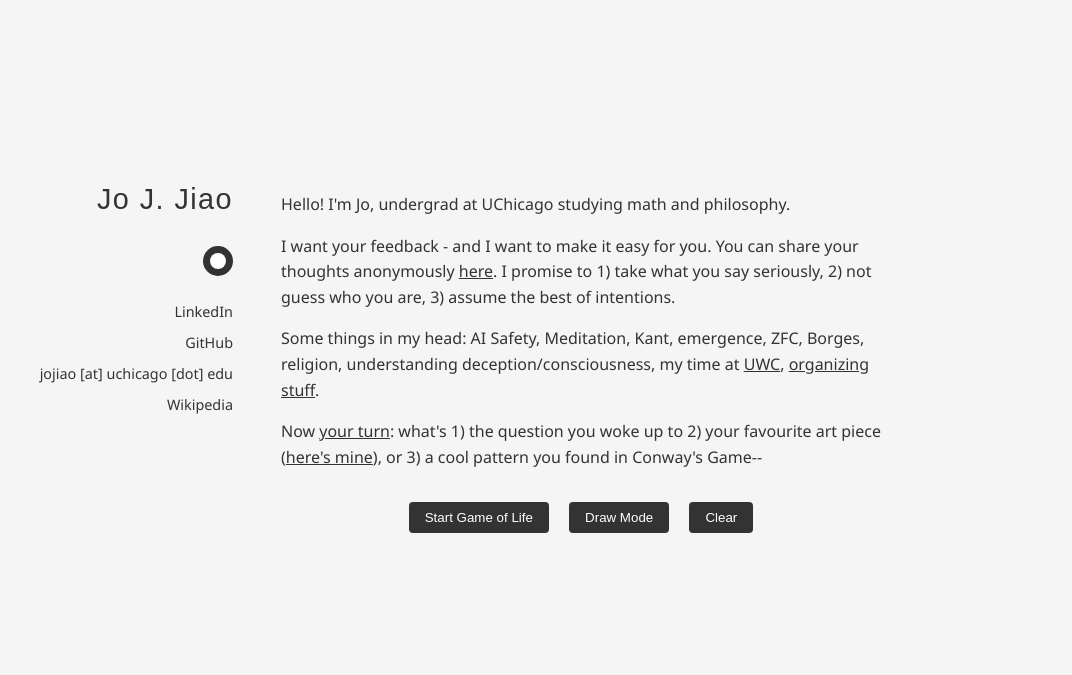
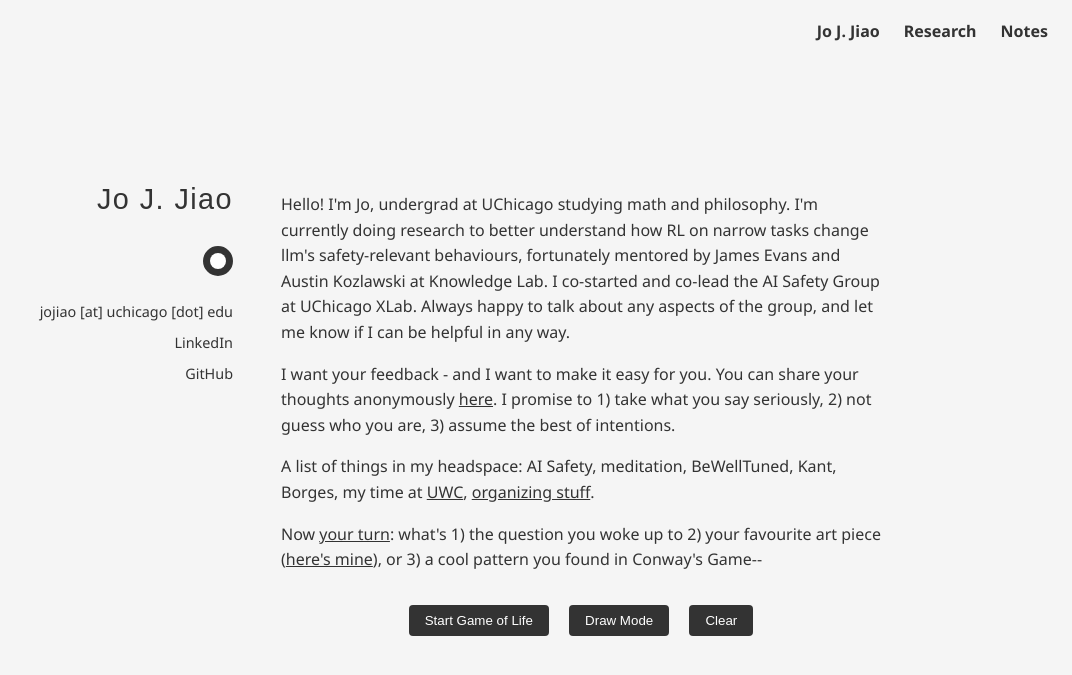
Before and after one commit to JoNeedsSleep/joneedssleep.github.io, a Jekyll site: the page built from index.md, in a window 1280 px wide and 900 px high. Shown: the top 675 px of the window, without its empty margins (208-1280 px from the left). Built offline with Jekyll 4.4.1, drawn with Linux system fonts in a browser that asks for light colours; some web fonts are replaced.

```diff
--- a/_layouts/default.html
+++ b/_layouts/default.html
@@ -293,9 +293,35 @@
             color: var(--link-hover-color);
             text-decoration: underline;
         }
+        /* Top navigation styles */
+        .top-nav {
+            position: fixed;
+            top: 1.2rem;
+            right: 1.5rem;
+            display: flex;
+            gap: 1.5rem;
+            font-family: 'Noto Sans', sans-serif;
+            z-index: 200;
+        }
+
+        .top-nav a {
+            color: var(--text-color);
+            text-decoration: none;
+            font-weight: 700;
+            transition: color 0.2s;
+        }
+
+        .top-nav a:hover {
+            color: var(--link-hover-color);
+        }
     </style>
 </head>
 <body>
+    <nav class="top-nav">
+        <a href="{{ site.baseurl }}/">Jo J. Jiao</a>
+        <a href="{{ site.baseurl }}/research/">Research</a>
+        <a href="{{ site.baseurl }}/notes/">Notes</a>
+    </nav>
     {{ content }}
 </body>
 </html>
--- a/index.md
+++ b/index.md
@@ -7,21 +7,22 @@ layout: default
         <h1 class="name">Jo J. Jiao</h1>
         <button id="darkModeButton" class="theme-toggle" aria-label="Toggle dark mode"></button>
         <div class="social-links">
+            <a>jojiao [at] uchicago [dot] edu</a>
             <a href="https://linkedin.com/in/jojiao">LinkedIn</a>
             <a href="https://github.com/JoNeedsSleep">GitHub</a>
-            <a>jojiao [at] uchicago [dot] edu</a>
-            <a href="https://en.wikipedia.org/wiki/User:JoNeedsSleep">Wikipedia</a>
         </div>
     </div>
     <div class="right-column">
         <p>
-            Hello! I'm Jo, undergrad at UChicago studying math and philosophy.
+            Hello! I'm Jo, undergrad at UChicago studying math and philosophy. I'm currently doing research to better understand how RL on narrow tasks change llm's safety-relevant behaviours, fortunately mentored by James Evans and Austin Kozlawski at Knowledge Lab.
+
+            I co-started and co-lead the AI Safety Group at UChicago XLab. Always happy to talk about any aspects of the group, and let me know if I can be helpful in any way.
         </p>
         <p>
             I want your feedback - and I want to make it easy for you. You can share your thoughts anonymously <a href="https://www.admonymous.co/joneedssleep">here</a>. I promise to 1) take what you say seriously, 2) not guess who you are, 3) assume the best of intentions.
         </p>
         <p>
-            Some things in my head: AI Safety, Meditation, Kant, emergence, ZFC, Borges, religion, understanding deception/consciousness, my time at <a href="https://www.uwc.org/">UWC</a>, <a href="https://chicagoalignment.com/">organizing stuff</a>.
+            A list of things in my headspace: AI Safety, meditation, BeWellTuned, Kant, Borges, my time at <a href="https://www.uwc.org/">UWC</a>, <a href="https://chicagoalignment.com/">organizing stuff</a>.
         </p>
         <p>
             Now <a href="https://www.admonymous.co/joneedssleep">your turn</a>: what's 1) the question you woke up to 2) your favourite art piece (<a href="https://joneedssleep.github.io/judit-reigl/">here's mine</a>), or 3) a cool pattern you found in Conway's Game--
```
Also changed, not shown: notes.md (added, +11 -0 lines), old_index.html (deleted, +0 -87 lines), research.md (added, +11 -0 lines), 1 other file.
